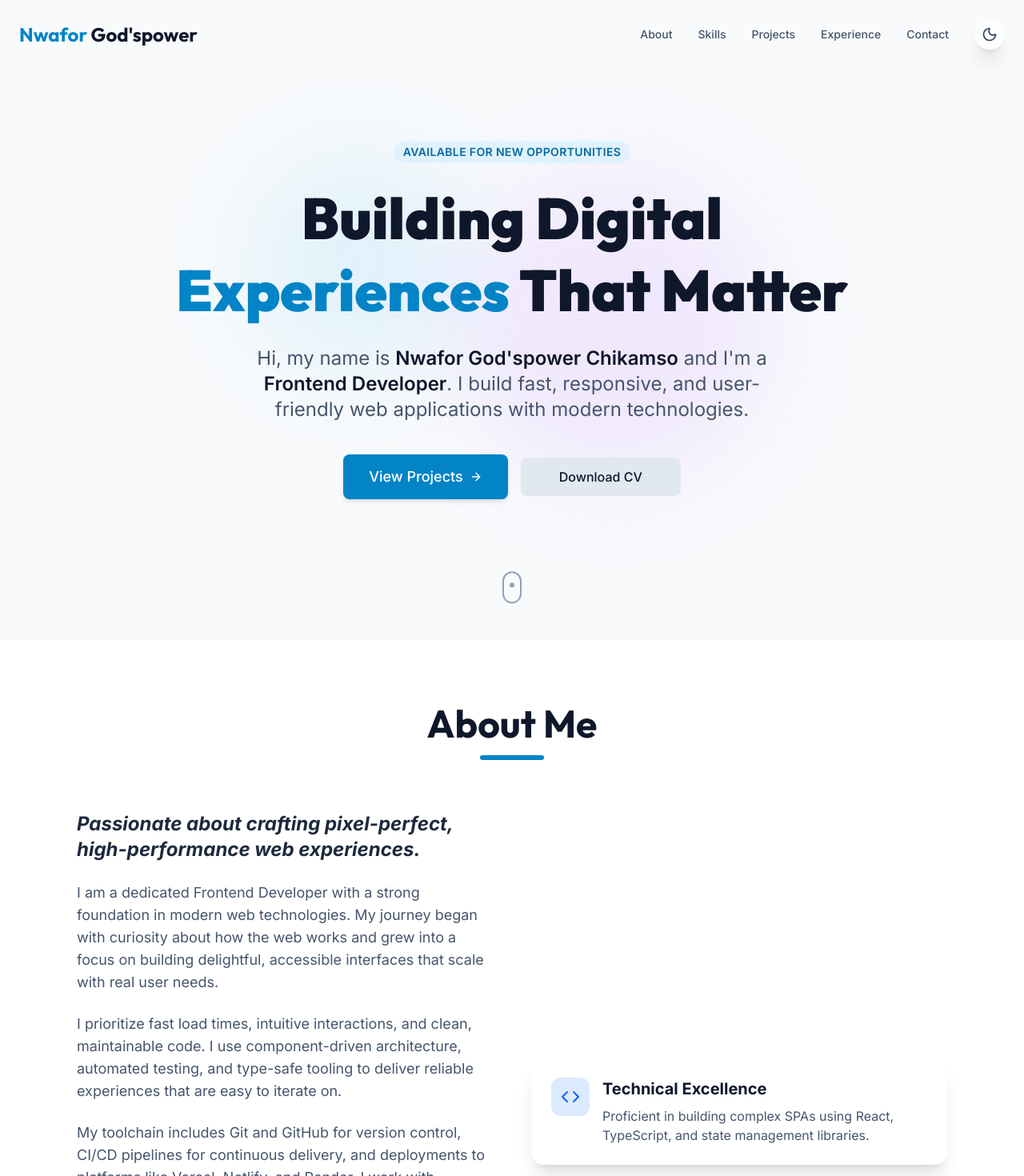
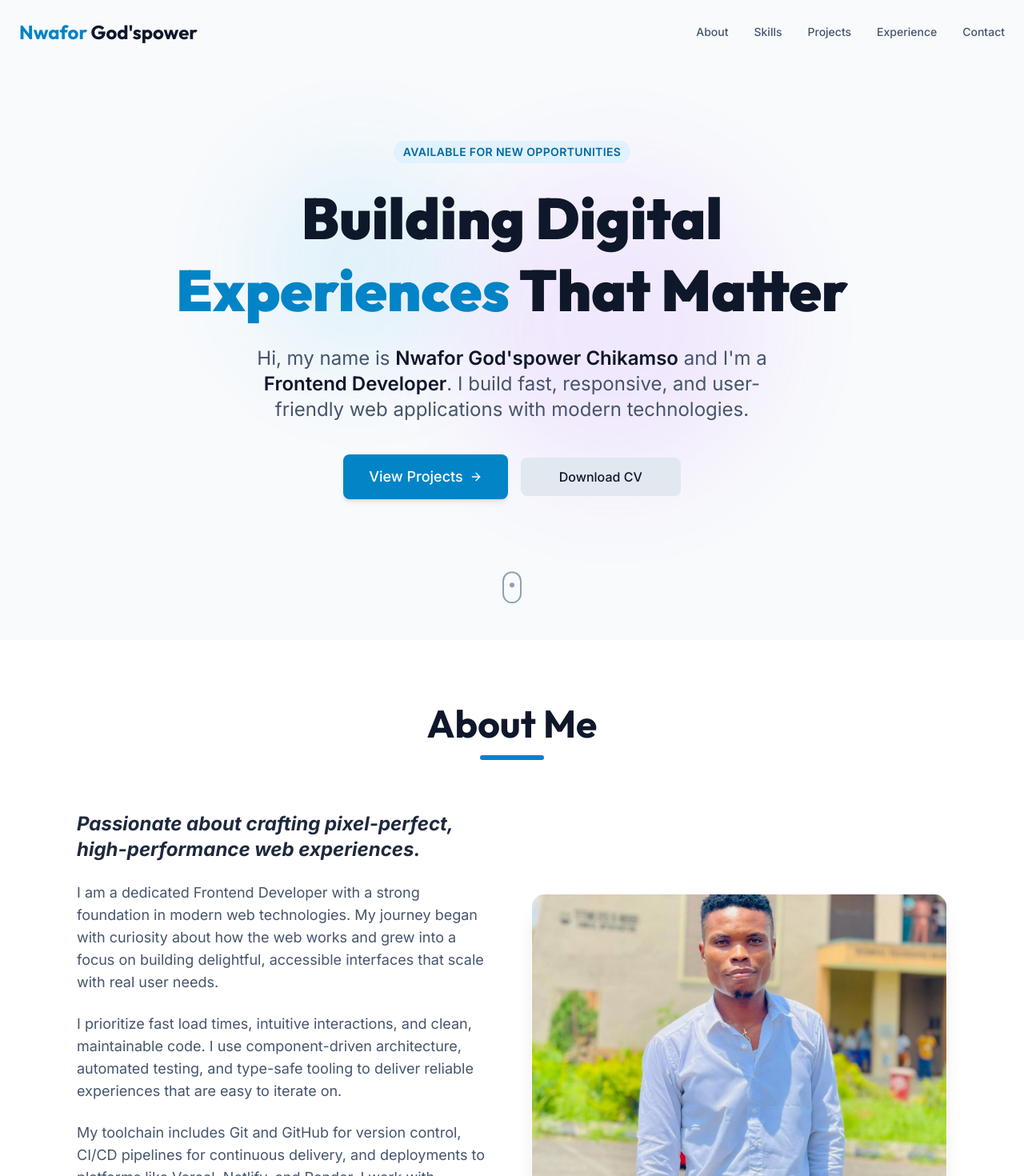
Before and after one commit to chikamso-cmd/portfolio, a React (Vite) app: page / in a window 1280 px wide. Shown: the top 1470 px of the page at 80% size. Built offline with nearby package versions, Linux system fonts and the light colour scheme.

Commit message:
update: added an image to the about section and removed the theme toggle logic and buttons

```diff
--- a/src/App.tsx
+++ b/src/App.tsx
@@ -5,7 +5,7 @@
 
 import React from 'react';
 import { QueryClient, QueryClientProvider } from '@tanstack/react-query';
-import { ThemeProvider } from './context/ThemeContext';
+// import { ThemeProvider } from './context/ThemeContext';
 import { Navbar } from './components/Navbar';
 import { Hero } from './components/sections/Hero';
 import { About } from './components/sections/About';
@@ -20,7 +20,7 @@ const queryClient = new QueryClient();
 export default function App() {
   return (
     <QueryClientProvider client={queryClient}>
-      <ThemeProvider>
+
         <div className="min-h-screen">
           <Navbar />
           <main>
@@ -33,7 +33,7 @@ export default function App() {
           </main>
           <Footer />
         </div>
-      </ThemeProvider>
+
     </QueryClientProvider>
   );
 }
--- a/src/components/Navbar.tsx
+++ b/src/components/Navbar.tsx
@@ -1,6 +1,6 @@
 import React, { useState, useEffect } from 'react';
 import { motion, AnimatePresence } from 'motion/react';
-import { ThemeToggle } from './ui/ThemeToggle';
+// import { ThemeToggle } from './ui/ThemeToggle';
 import { Menu, X } from 'lucide-react';
 
 const NAV_LINKS = [
@@ -51,12 +51,12 @@ export const Navbar = () => {
               {link.name}
             </motion.a>
           ))}
-          <ThemeToggle />
+          {/* <ThemeToggle /> */}
         </div>
 
         {/* Mobile Toggle */}
         <div className="md:hidden flex items-center space-x-4">
-          <ThemeToggle />
+          {/* <ThemeToggle /> */}
           <button
             onClick={() => setMobileMenuOpen(!mobileMenuOpen)}
             className="p-2 text-slate-600 dark:text-slate-400"
--- a/src/components/sections/About.tsx
+++ b/src/components/sections/About.tsx
@@ -64,6 +64,14 @@ export const About = () => {
           </motion.div>
 
           <div className="grid grid-cols-1 gap-6">
+            <Card className="p-0 overflow-hidden" delay={0}>
+              <img
+                loading="lazy"
+                src="/Nelson.jpg"
+                alt="Nelson"
+                className="w-full h-96 sm:h-full md:h-80 lg:h-96 object-cover shadow-md"
+              />
+            </Card>
             <Card className="p-6" delay={0.1}>
               <div className="flex items-start space-x-4">
                 <div className="p-3 bg-blue-100 dark:bg-blue-900/30 rounded-xl text-blue-600 shrink-0">
--- a/src/components/sections/Contact.tsx
+++ b/src/components/sections/Contact.tsx
@@ -1,4 +1,4 @@
-import  { React,  useState} from 'react';
+import { React, useState } from 'react';
 import { motion } from 'motion/react';
 import { Button } from '../ui/Button';
 import { Card } from '../ui/Card';
@@ -144,7 +144,7 @@ type FormData = {
                 {/* Define your links in an array of objects */}
                 {[
                   { Icon: Github, url: "https://github.com/chikamso-cmd" },
-  { Icon: Linkedin, url: "https://linkedin.com/in/Nelson Nwafor" },
+                  { Icon: Linkedin, url: "https://linkedin.com/in/nelson-nwafor-55b33533a" },
                   { Icon: Twitter, url: "https://twitter.com/@RealJude" }
                 ].map(({ Icon, url }, i) => (
                   <motion.a
@@ -177,8 +177,7 @@ type FormData = {
                     name="name"
                     type="text"
                     placeholder="John Doe"
-                    className={`w-full px-4 py-3 rounded-lg bg-white/5 border ${
-                        errors.name ? "border-red-500" : "border-gray-700"
+                    className={`w-full px-4 py-3 rounded-lg bg-white/5 border ${errors.name ? "border-red-500" : "border-gray-700"
                       } focus:border-blue-500 focus:outline-none transition-colors`}
                     value={formData.name}
                     onChange={(e) =>
@@ -197,8 +196,7 @@ type FormData = {
                     name="email"
                     type="email"
                     placeholder="john@example.com"
-                    className={`w-full px-4 py-3 rounded-lg bg-white/5 border ${
-                        errors.email ? "border-red-500" : "border-gray-700"
+                    className={`w-full px-4 py-3 rounded-lg bg-white/5 border ${errors.email ? "border-red-500" : "border-gray-700"
                       } focus:border-blue-500 focus:outline-none transition-colors`}
                     value={formData.email}
                     onChange={(e) =>
@@ -218,8 +216,7 @@ type FormData = {
                   name="message"
                   rows={5}
                   placeholder="Tell me about your project..."
-                  className={`w-full px-4 py-3 rounded-lg bg-white/5 border ${
-                    errors.message ? "border-red-500" : "border-gray-700"
+                  className={`w-full px-4 py-3 rounded-lg bg-white/5 border ${errors.message ? "border-red-500" : "border-gray-700"
                     } focus:border-blue-500 focus:outline-none transition-colors`}
                   value={formData.message}
                   onChange={(e) =>
@@ -252,8 +249,7 @@ type FormData = {
             {/* Status Message */}
             {status && (
               <div
-                  className={`mt-4 text-center ${
-                    status.includes("success")
+                className={`mt-4 text-center ${status.includes("success")
                     ? "text-green-400"
                     : "text-red-400"
                   }`}
--- a/src/components/ui/ThemeToggle.tsx
+++ /dev/null
@@ -1,24 +0,0 @@
-
-import { useTheme } from '../../context/ThemeContext';
-import { Sun, Moon } from 'lucide-react';
-import { motion } from 'motion/react';
-
-export const ThemeToggle = () => {
-  const { theme, toggleTheme } = useTheme();
-
-  return (
-    <motion.button
-      whileHover={{ scale: 1.1 }}
-      whileTap={{ scale: 0.9 }}
-      onClick={toggleTheme}
-      className="p-2 rounded-full glass hover:bg-slate-200 dark:hover:bg-slate-800 transition"
-      title={theme === 'dark' ? 'Switch to light mode' : 'Switch to dark mode'}
-    >
-      {theme === 'dark' ? (
-        <Sun className="w-5 h-5 text-yellow-400" />
-      ) : (
-        <Moon className="w-5 h-5 text-slate-700" />
-      )}
-    </motion.button>
-  );
-};
--- a/src/constants.ts
+++ b/src/constants.ts
@@ -94,32 +94,33 @@ export const PROJECTS: Project[] = [
 ];
 
 export const EXPERIENCE: Experience[] = [
+
   {
     id: '1',
-    company: 'Yamltech inc.',
-    role: 'Frontend Developer',
-    period: '2023 - 2024',
-    description: 'Built and maintained responsive, accessible user interfaces using React and TypeScript; collaborated with backend engineers to integrate APIs and improve performance and developer workflows.',
-  },
-  {
-    id: '2',
     company: 'Creative Web Studio',
     role: 'Frontend Developer',
     period: '2020 - 2022',
     description: 'Delivered client-facing web projects from design to production, translating visual designs into interactive, cross-browser-compatible websites while ensuring performance and SEO best practices.',
   },
   {
+    id: '2',
+    company: 'Yamltech inc.',
+    role: 'Frontend Developer',
+    period: '2023 - 2025',
+    description: 'Built and maintained responsive, accessible user interfaces using React and TypeScript; collaborated with backend engineers to integrate APIs and improve performance and developer workflows.',
+  },
+  {
     id: '3',
     company: 'AXIOMVAULT LLC',
     role: 'Frontend Developer',
-    period: '2026 - till present',
+    period: '2026',
     description: 'Leading frontend development for secure enterprise applications; responsible for performance optimization, component architecture, and implementing CI/CD and observability integrations.',
   },
   {
     id: '4',
     company: 'OgaLandLord',
     role: 'Frontend Developer',
-    period: '2026 - till present',
+    period: '2026 ',
     description: 'Built the scalable marketplace frontend focused on real-world usability, responsive design, and fast load times; worked closely with product and backend teams to ship iterative improvements.',
   },
 
@@ -127,7 +128,7 @@ export const EXPERIENCE: Experience[] = [
     id: '5',
     company: 'MpfStudio91',
     role: 'Lead Frontend Developer',
-    period: '2026 - till present',
+    period: '2026',
     description: 'Architected component libraries and frontend best practices, mentored engineers, and established testing and accessibility standards to improve delivery quality across projects.',
   },
 ];
--- a/src/context/ThemeContext.tsx
+++ /dev/null
@@ -1,99 +0,0 @@
-// import React, { createContext, useContext, useEffect, useState } from 'react';
-
-// type Theme = 'light' | 'dark';
-
-// interface ThemeContextType {
-//   theme: Theme;
-//   toggleTheme: () => void;
-// }
-
-// const ThemeContext = createContext<ThemeContextType | undefined>(undefined);
-
-// export function ThemeProvider({ children }: { children: React.ReactNode }) {
-//   const [theme, setTheme] = useState<Theme>(() => {
-//     const saved = localStorage.getItem('theme');
-//     if (saved === 'dark' || saved === 'light') return saved;
-//     return window.matchMedia('(prefers-color-scheme: dark)').matches ? 'dark' : 'light';
-//   });
-
-//   useEffect(() => {
-//     localStorage.setItem('theme', theme);
-
-//     const root = window.document.documentElement;
-
-//     root.classList.remove('dark');
-//     if(theme === "dark") {
-// root.classList.add("dark");
-//     }
-
-//   }, [theme]);
-
-//   const toggleTheme = () => {
-//     setTheme((prev) => (prev === 'light' ? 'dark' : 'light'));
-//   };
-
-//   return (
-//     <ThemeContext.Provider value={{ theme, toggleTheme }}>
-//       {children}
-//     </ThemeContext.Provider>
-//   );
-// }
-
-// export function useTheme() {
-//   const context = useContext(ThemeContext);
-//   if (context === undefined) {
-//     throw new Error('useTheme must be used within a ThemeProvider');
-//   }
-//   return context;
-// }
-
-
-import React, { createContext, useContext, useEffect, useState } from "react";
-
-type Theme = "light" | "dark";
-
-interface ThemeContextType {
-  theme: Theme;
-  toggleTheme: () => void;
-}
-
-const ThemeContext = createContext<ThemeContextType | undefined>(undefined);
-
-export const ThemeProvider = ({ children }: { children: React.ReactNode }) => {
-  const [theme, setTheme] = useState<Theme>(() => {
-    if (typeof window === "undefined") return "light";
-
-    const saved = localStorage.getItem("theme") as Theme | null;
-
-    if (saved === "dark" || saved === "light") return saved;
-
-    return window.matchMedia("(prefers-color-scheme: dark)").matches
-      ? "dark"
-      : "light";
-  });
-
-  useEffect(() => {
-    const root = document.documentElement;
-
-    root.classList.remove("light", "dark");
-    root.classList.add(theme);
-
-    localStorage.setItem("theme", theme);
-  }, [theme]);
-
-  const toggleTheme = () => {
-    setTheme((prev) => (prev === "light" ? "dark" : "light"));
-  };
-
-  return (
-    <ThemeContext.Provider value={{ theme, toggleTheme }}>
-      {children}
-    </ThemeContext.Provider>
-  );
-};
-
-export const useTheme = () => {
-  const context = useContext(ThemeContext);
-  if (!context) throw new Error("useTheme must be used within ThemeProvider");
-  return context;
-};
```
Also changed, not shown: public/Nelson.jpg (added). Lines whose indentation alone changed are shown as unchanged.
